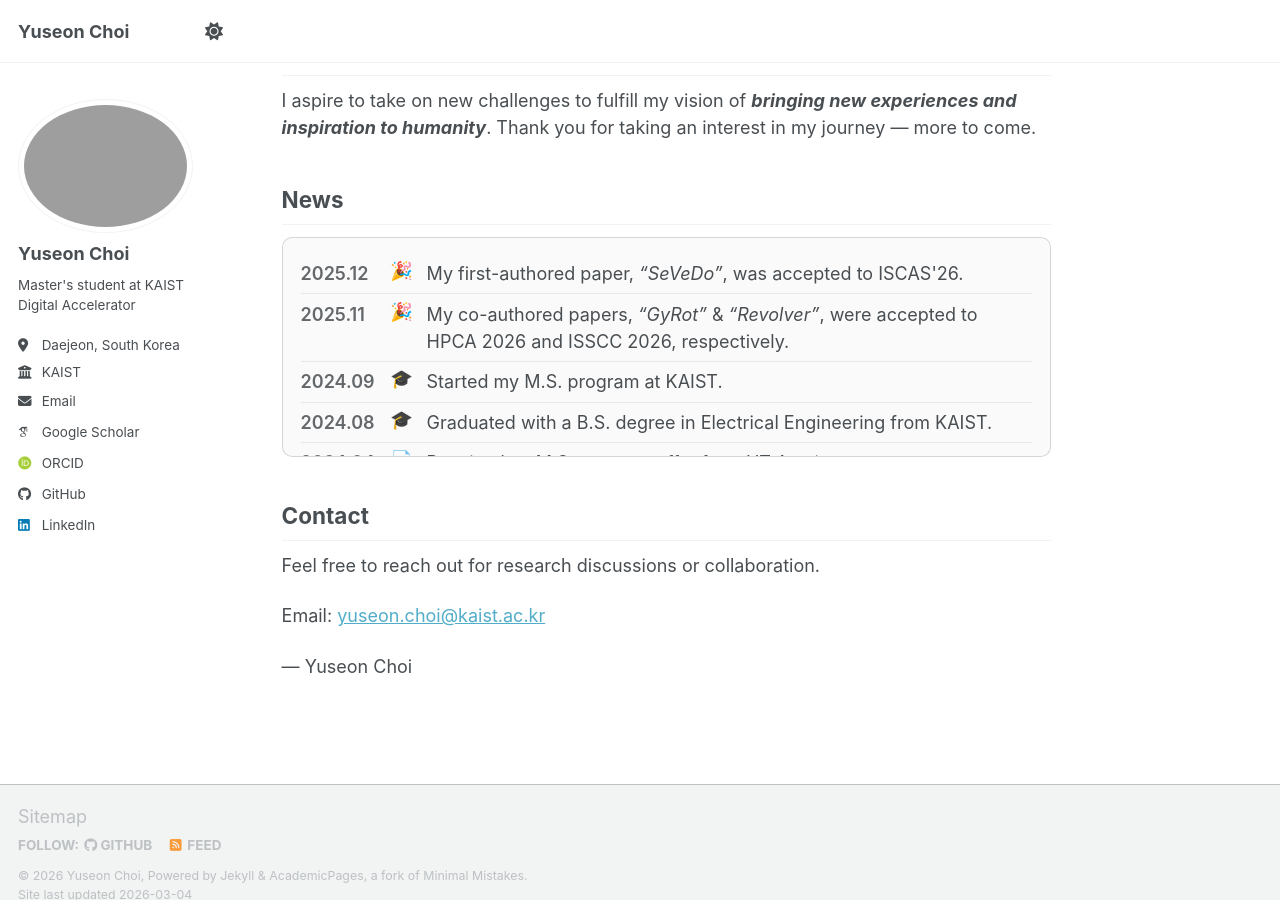
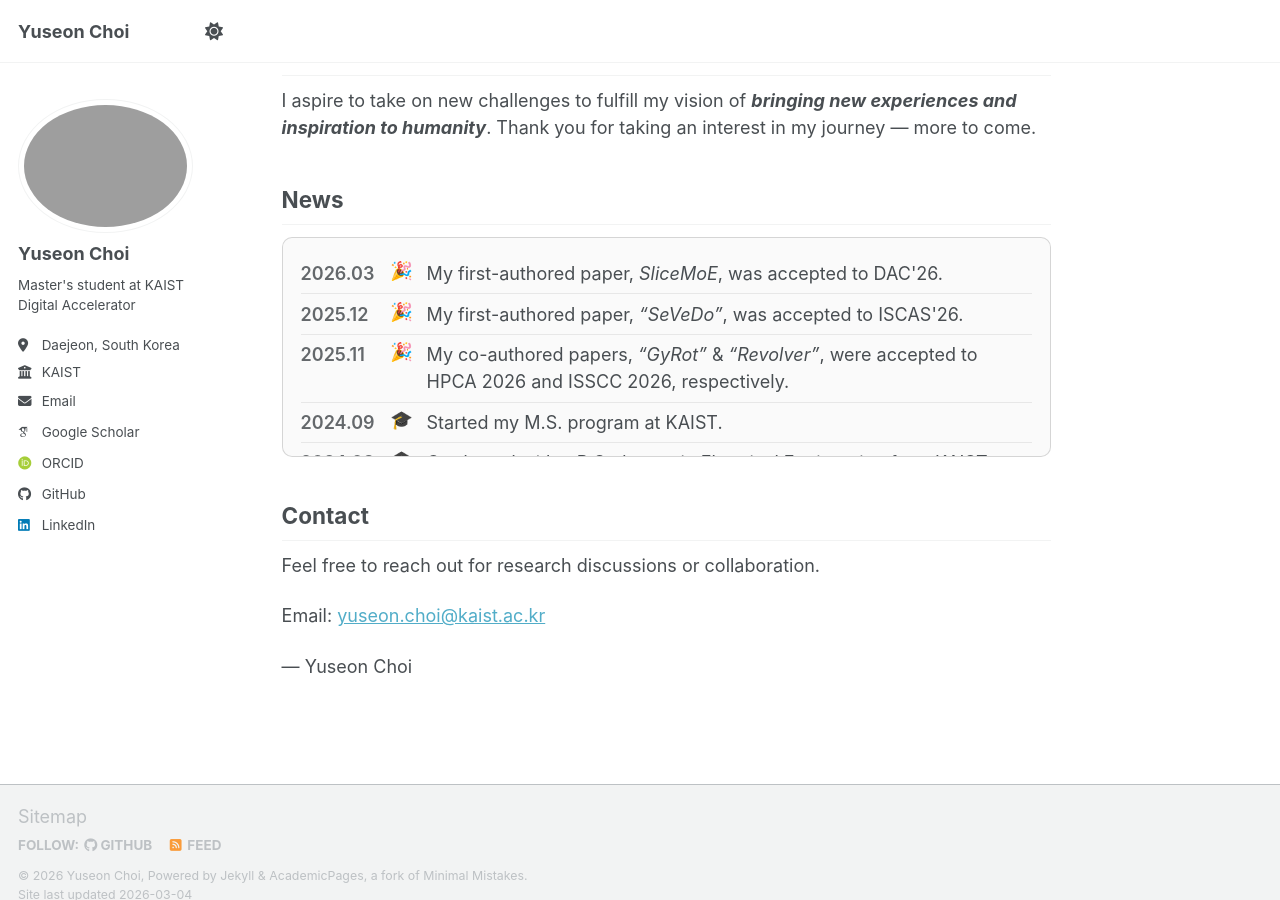
Before and after one commit to yschoi31/yschoi31.github.io, a Jekyll site: the page built from _pages/about.md, in a window 1280 px wide and 900 px high, scrolled down 742 px. Built offline with Jekyll 4.4.1, drawn with Linux system fonts in a browser that asks for light colours; some web fonts are replaced; a script bundle is joined from its source files by our own code; library files that are not in the unit come from our copies.

Commit message:
Update: about, publications (DAC 26 SliceMoE), profile image, and site assets

```diff
--- a/_pages/about.md
+++ b/_pages/about.md
@@ -30,6 +30,12 @@ Thank you for taking an interest in my journey — more to come.
 ## News
 
 <div class="news-box news-table">
+  <div class="news-row">
+    <div class="news-date">2026.03</div>
+    <div class="news-emo">🎉</div>
+    <div class="news-text">My first-authored paper, <em>SliceMoE</em>, was accepted to DAC'26.</div>
+  </div>
+
   <div class="news-row">
     <div class="news-date">2025.12</div>
     <div class="news-emo">🎉</div>
```
Also changed, not shown: _publications/dac26_slicemoe.md (renamed from _publications/arxiv25_slicemoe.md, +3 -3 lines).
